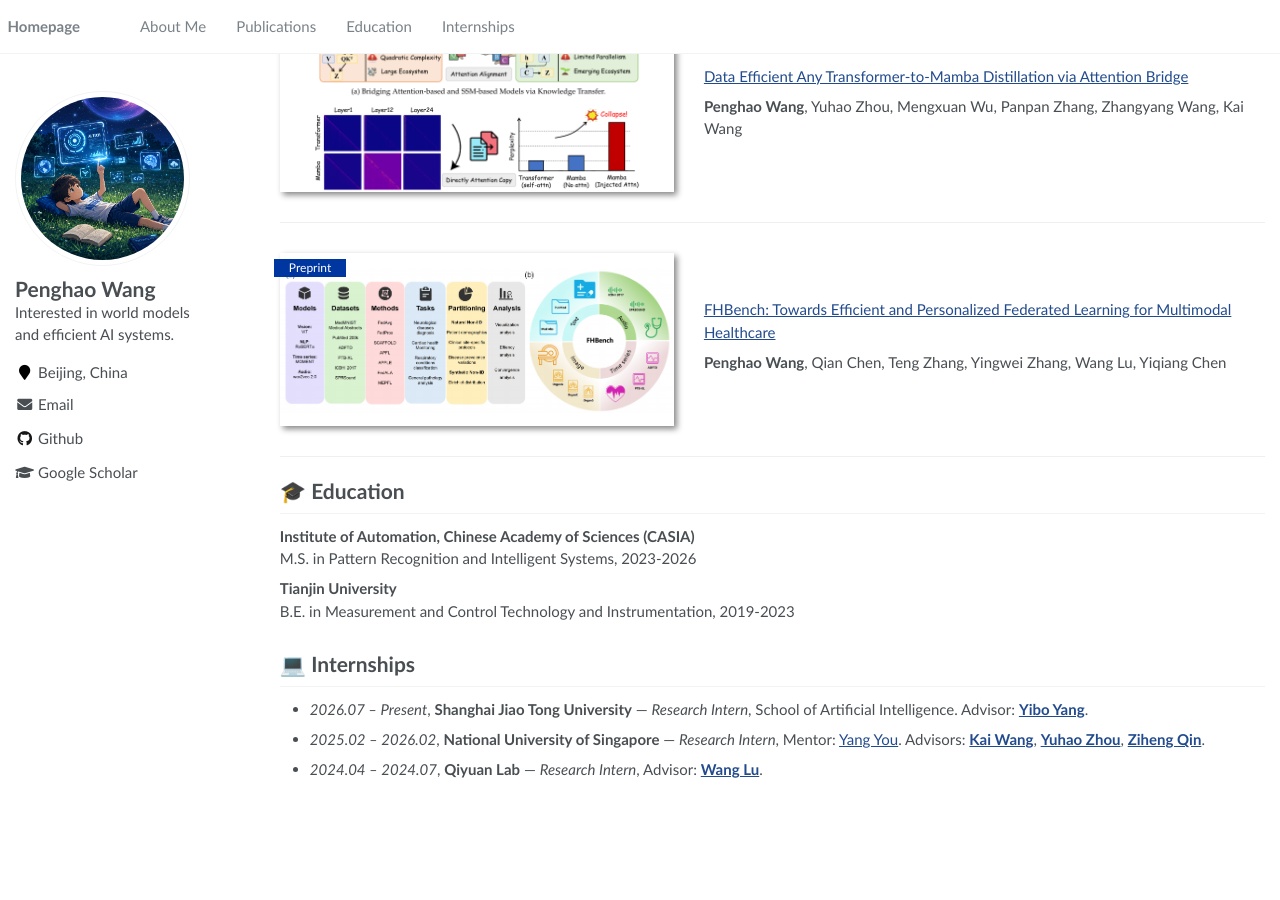
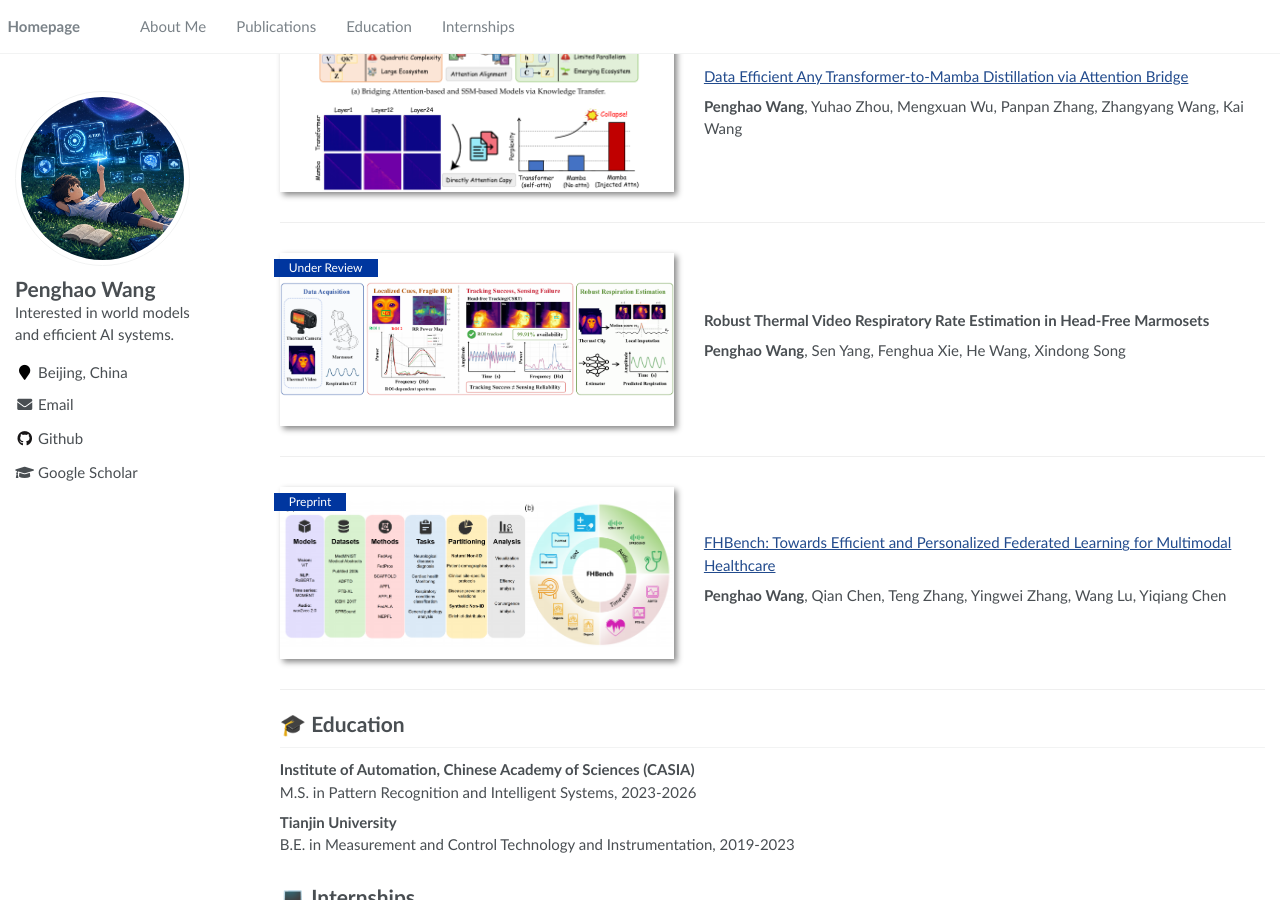
Before and after one commit to wph6/wph6.github.io, a Jekyll site: the page built from _pages/about.md, in a window 1280 px wide and 900 px high, scrolled down 531 px. Built offline with Jekyll 4.4.1, drawn with Linux system fonts in a browser that asks for light colours; before the commit the page ends 1326 px from its top, so only the background shows below that.

Commit message:
Restore marmoset publication entry

```diff
--- a/_pages/about.md
+++ b/_pages/about.md
@@ -50,6 +50,14 @@ My research focuses on world models and efficient AI systems. I am currently wor
 **Penghao Wang**, Yuhao Zhou, Mengxuan Wu, Panpan Zhang, Zhangyang Wang, Kai Wang
 </div></div>
 
+<div class='paper-box'><div class='paper-box-image'><div><div class="badge">Under Review</div><img src='images/marmoset_overview.png' alt="sym" width="100%"></div></div>
+<div class='paper-box-text' markdown="1">
+
+**Robust Thermal Video Respiratory Rate Estimation in Head-Free Marmosets**
+
+**Penghao Wang**, Sen Yang, Fenghua Xie, He Wang, Xindong Song
+</div></div>
+
 <div class='paper-box'><div class='paper-box-image'><div><div class="badge">Preprint</div><img src='images/fhbench.png' alt="sym" width="100%"></div></div>
 <div class='paper-box-text' markdown="1">
 
```
Also changed, not shown: images/marmoset_overview.png (added).
